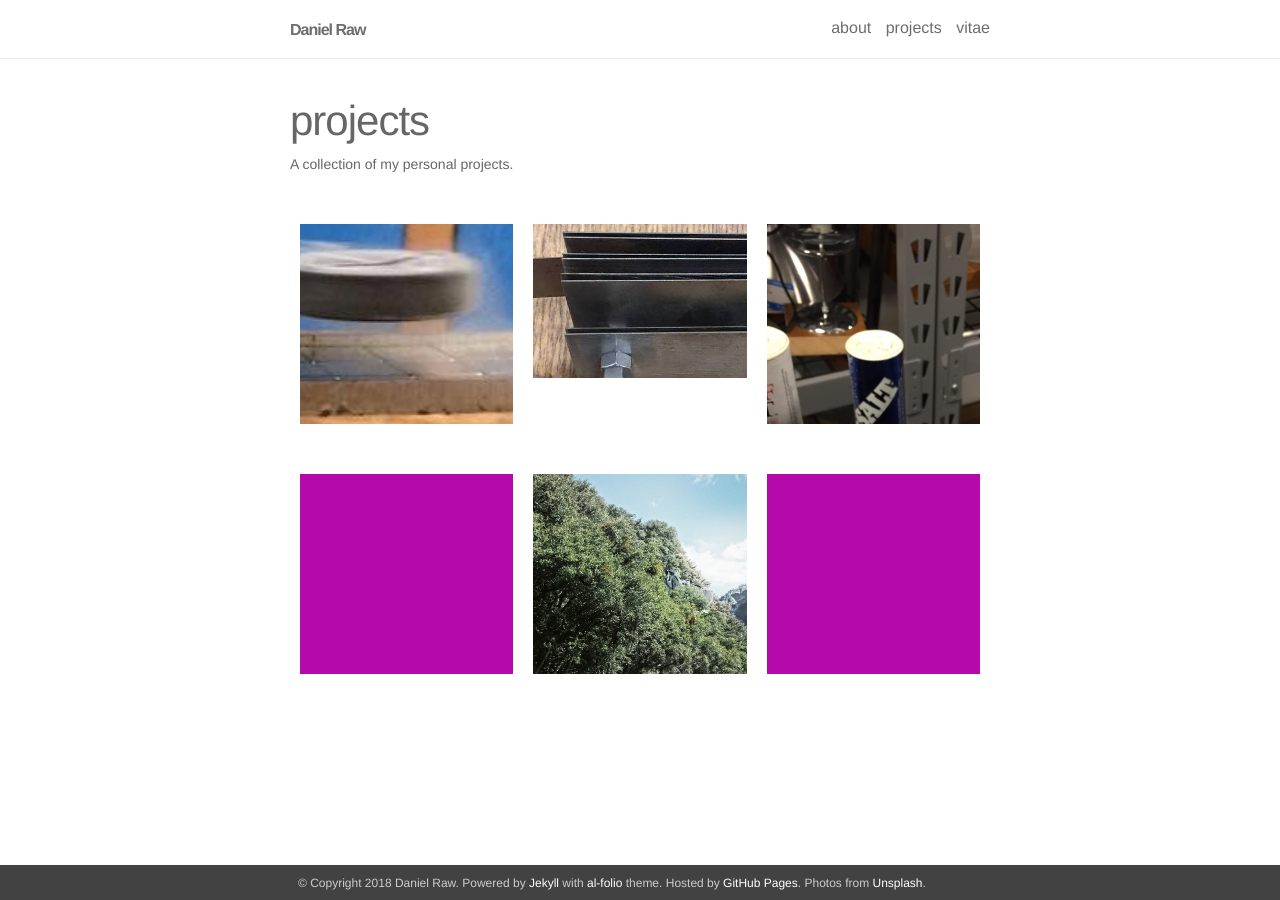
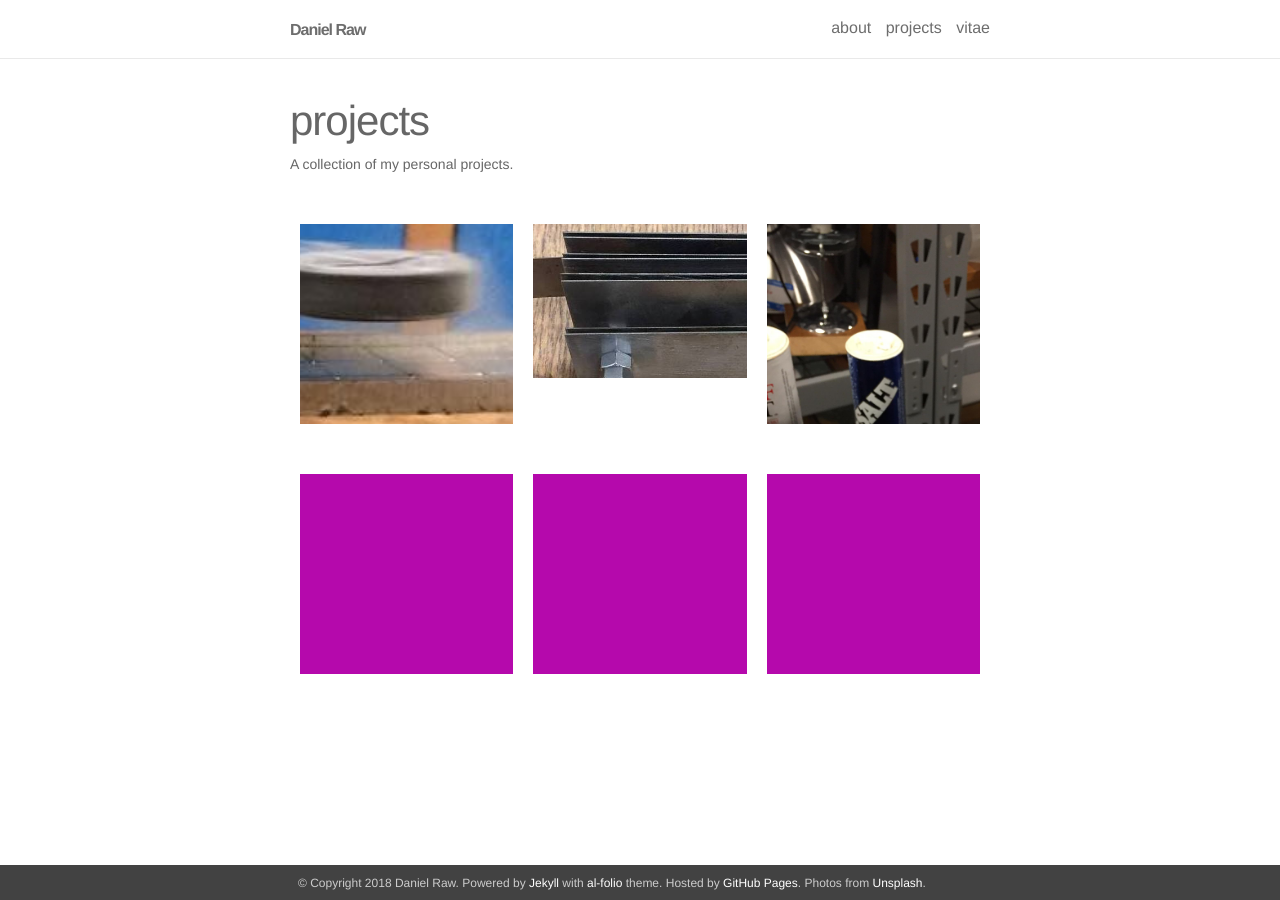
Before and after one commit to Danielraw1996/Danielraw1996.github.io, a Jekyll site: the page built from _pages/projects.md, in a window 1280 px wide. Built offline with Jekyll 4.4.1, drawn with Linux system fonts in a browser that asks for light colours; nearby versions of some CDN libraries; a script that is not in the unit is left out.

Commit message:
Update 5_project.markdown

```diff
--- a/_projects/5_project.markdown
+++ b/_projects/5_project.markdown
@@ -2,5 +2,5 @@
 layout: page
 title: Future!
 description:
-img: /assets/img/1.jpg
+img:
 ---
```
